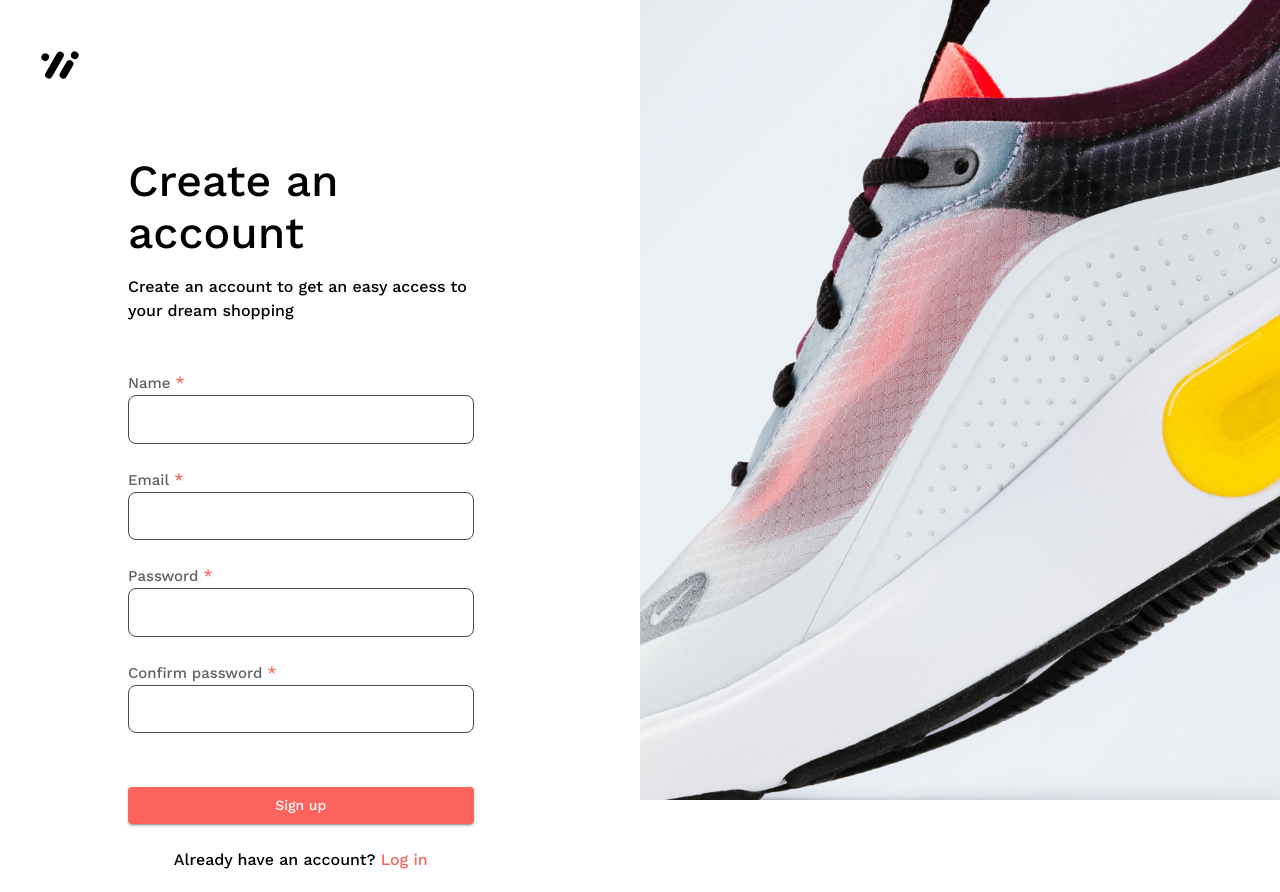
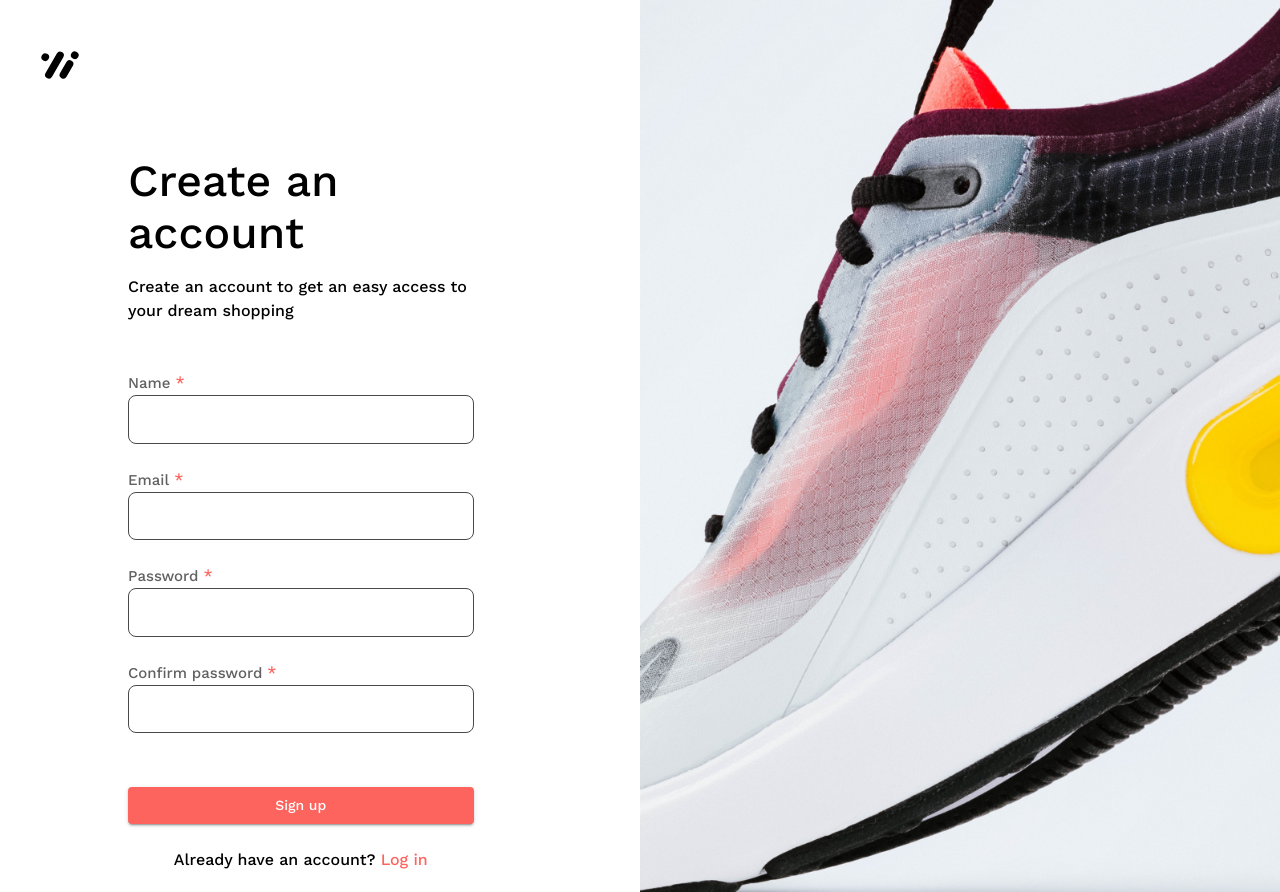
Before and after one commit to Gandrejko/shoes-shop, a Next.js app: page /auth/sign-up in a window 1280 px wide. Built offline with nearby package versions, Linux system fonts and the light colour scheme.

Commit message:
fix responsiv

```diff
--- a/src/components/AuthLayout/authPagesStyles.ts
+++ b/src/components/AuthLayout/authPagesStyles.ts
@@ -22,7 +22,8 @@ export const styles = {
     margin: '0 auto',
     width: '100%',
     maxWidth: '1920px',
-    height: '100vh',
+    height: '100%',
+    minHeight: '100vh',
   },
   wrapper: {
     flex: '1',
@@ -70,7 +71,6 @@ export const styles = {
   imageWrapper: {
     width: '50%',
     maxWidth: '960px',
-    height: '100%',
     position: 'relative',
   },
   checkboxContainer: {
```
